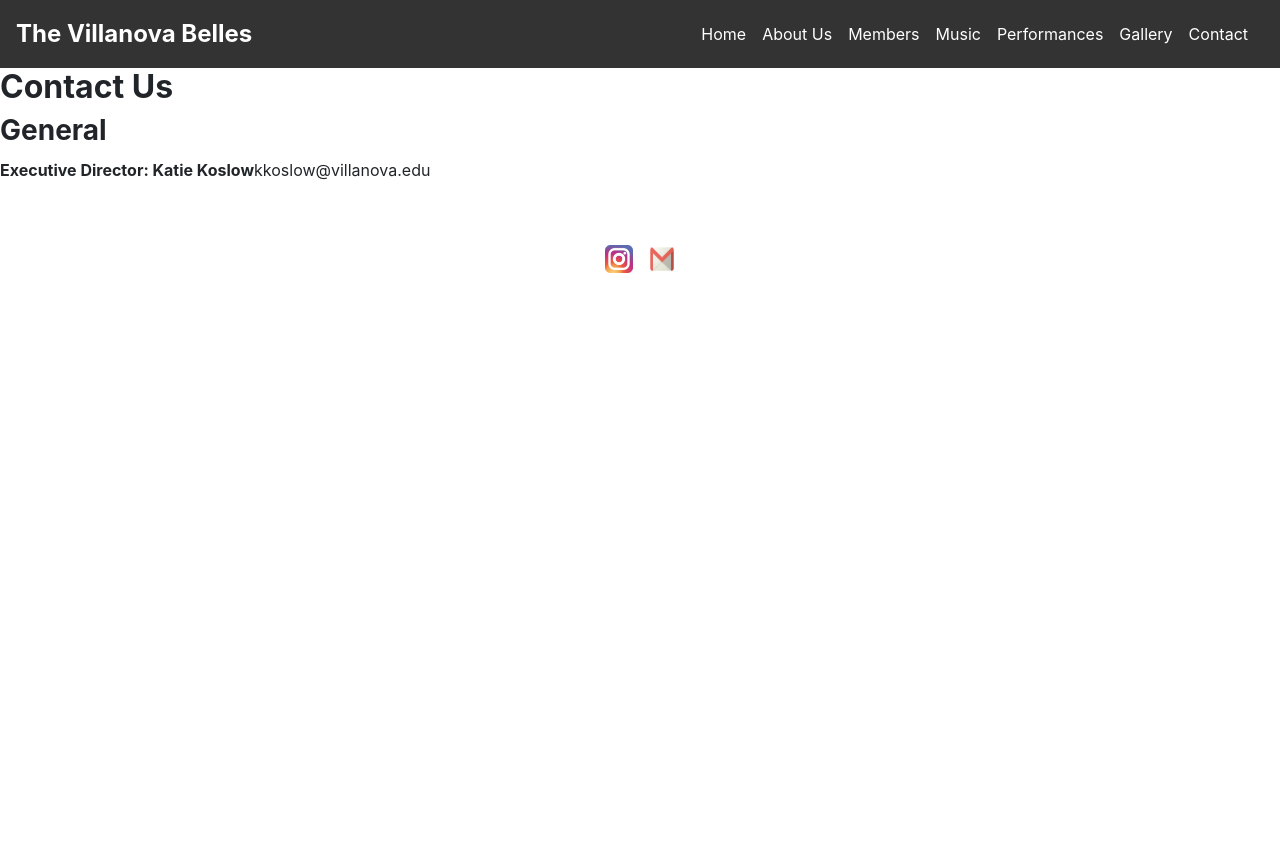
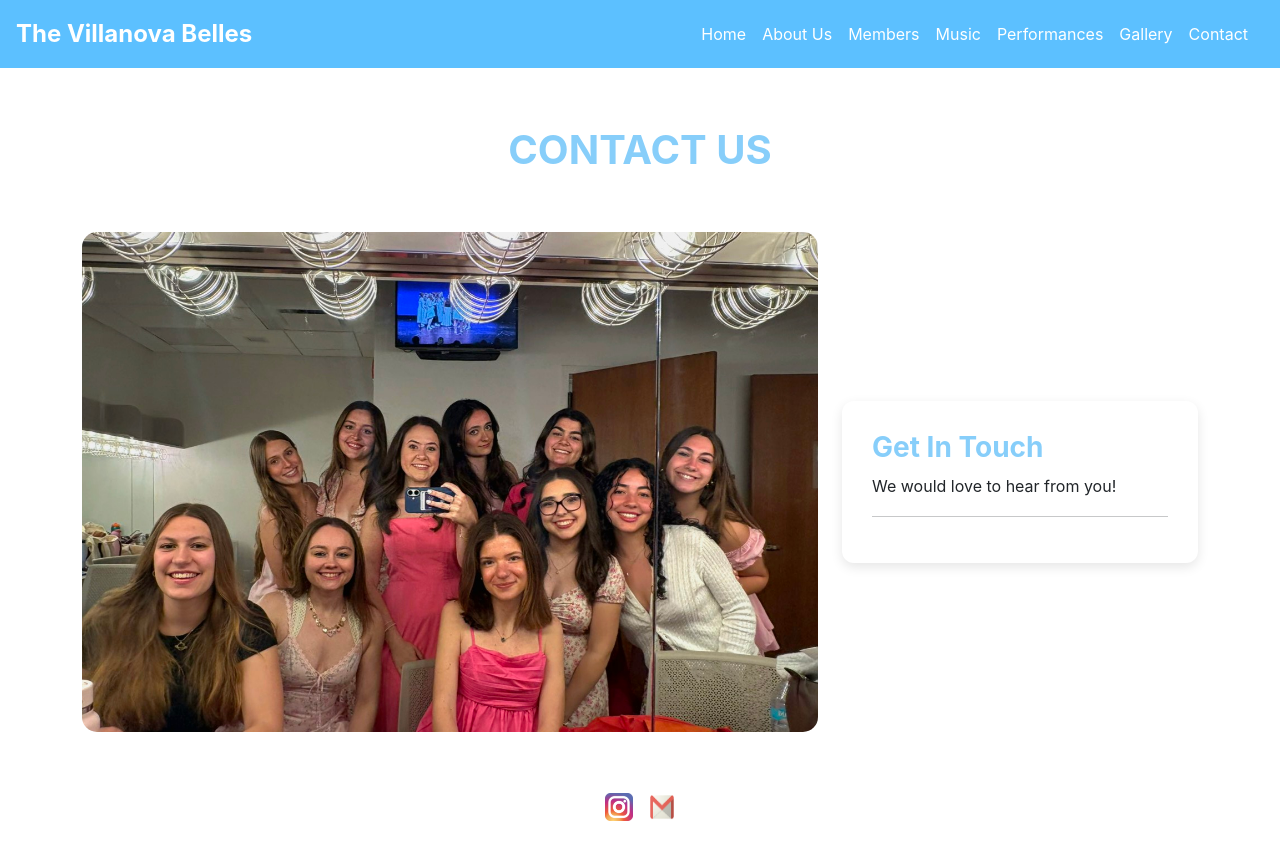
Before and after one commit to karalindonen/belles, a Next.js app: page /contact in a window 1280 px wide. Before the commit the page ends 800 px from the top, so only its background shows below. Built offline with nearby package versions, Linux system fonts and the light colour scheme; no server answers; the database is empty.

Commit message:
made really ugly footer

```diff
--- a/app/Navbar.css
+++ b/app/Navbar.css
@@ -2,7 +2,7 @@
     display: flex;
     justify-content: space-between;
     align-items: center;
-    background-color: #333;
+    background-color: rgb(92, 192, 255);
     color: #fff;
     padding: 1rem;
 }
--- a/app/Navbar.js
+++ b/app/Navbar.js
@@ -1,5 +1,5 @@
 import React from 'react';
-import './Navbar.css';
+import './navbar.css';
 import About from "./about/page";
 import Link from 'next/link';
 
--- a/app/contact/page.js
+++ b/app/contact/page.js
@@ -1,11 +1,118 @@
+"use client";
+
+import { useEffect, useState } from "react";
+import { db } from "../lib/firebase";
+import { ref, onValue } from "firebase/database";
+import Image from "next/image";
+
 export default function Contact () {
+    const [contactInfo, setContactInfo] = useState([]);
+
+   useEffect(() => {
+    const contactRef = ref(db, "contactInfo");
+    onValue(contactRef, (snapshot) => {
+      const data = snapshot.val();
+      if (data) {
+        setContactInfo(data);
+      }
+    });
+  }, []);
+
+   console.log(contactInfo);
+
     return (
-        <div className="contact-page">
-            <h2>Contact Us</h2>
-            <h3>General</h3>
-            <p><strong>Executive Director: Katie Koslow</strong>
-            kkoslow@villanova.edu</p>
+        <div className="container-md">
+        <div className="text-center mt-5 mb-5">
+          <h1 className="section-heading text-uppercase" style={memberStyle}>Contact Us</h1>
+        </div>
+        <div className="row align-items-center">
+        <div className="col-lg-8">
+            <div style={{ position: "relative", width: "100%", height: "500px" }}>
+              <Image
+                src="/images/contact.jpg"
+                alt="The Belles"
+                fill
+                style={{ objectFit: "cover", borderRadius: "15px" }}
+              />
+            </div>
+        </div>
+        <div className="col-lg-4">
+            <div style={cardStyle}>
+                <h3 style={titleStyle}>Get In Touch</h3>
+                <p>We would love to hear from you!</p>
+                <hr />
+
+                {contactInfo.email && (
+                    <div className="mb-3">
+                        <strong>Email</strong>
+                        <p><a href={'mailto:${contactInfo.email}'} style={linkStyle}>{contactInfo.email}</a></p>
+                    </div>
+                )}
+
+                {contactInfo.instagram && (
+                    <div className="mb-3">
+                        <strong>Instagram</strong>
+                        <p><a href={`https://www.instagram.com/${contactInfo.instagram}`} target="_blank" rel="noopener noreferrer" style={linkStyle}>{contactInfo.instagram}</a></p>
+                    </div>
+                )}
+
+                {/* {contactInfo.youtube && (
+                    <div className="mb-3">
+                        <strong>Youtube</strong>
+                        <p><a href={`https://www.youtube.com/${contactInfo.youtube}`} target="_blank" rel="noopener noreferrer" style={linkStyle}>{contactInfo.youtube}</a></p>
+                    </div>
+                )} */}
+
+                {/* {contactInfo.tiktok && (
+                    <div className="mb-3">
+                        <strong>TikTok</strong>
+                        <p><a href={`https://www.tiktok.com/${contactInfo.tiktok}`} target="_blank" rel="noopener noreferrer" style={linkStyle}>{contactInfo.tiktok}</a></p>
+                    </div>
+                )} */}
+
+                {contactInfo.vuSPA && (
+                    <div className="mb-3">
+                        <strong>Villanova Student Performing Arts</strong>
+                        <p><a href={contactInfo.vuSPA} target="_blank" rel="noopener noreferrer" style={linkStyle}>Check out Villanova's Student Performing Arts!</a></p>
+                    </div>
+                )}
+            </div>
 
         </div>
+        </div>
+    </div>
+        // <div className="contact-page">
+        //     <h2>Contact Us</h2>
+        //     <h3>General</h3>
+        //     <p><strong>Executive Director: Katie Koslow</strong>
+        //     kkoslow@villanova.edu</p>
+
+        // </div>
     );
 }
+
+const memberStyle = {
+  color: "lightskyblue",
+  padding: '10px'
+}
+
+const titleStyle = {
+  color: "lightskyblue",
+};
+
+const linkStyle = {
+  color: "lightskyblue",
+  textDecoration: "none",
+};
+
+const spotifyStyle = {
+  color: "#1DB954",
+  fontWeight: "bold",
+  textDecoration: "none",
+};
+
+const cardStyle = {
+  padding: "30px",
+  borderRadius: "12px",
+  boxShadow: "0 4px 12px rgba(0,0,0,0.1)",
+};
--- a/app/members/page.js
+++ b/app/members/page.js
@@ -41,7 +41,7 @@ export default function Members() {
   return (
     <div>
       <div className="container-md">
-        <div className="text-center">
+        <div className="text-center mt-5 mb-5">
           <h1 className="section-heading text-uppercase" style={memberStyle}>Current Members</h1>
         </div>
         <div className="row">
--- a/app/music/page.js
+++ b/app/music/page.js
@@ -20,7 +20,7 @@ export default function Music() {
 
   return (
     <div className="container-md">
-        <div className="text-center">
+        <div className="text-center mt-5">
           <h1 className="section-heading text-uppercase" style={memberStyle}>Current Setlist</h1>
         </div>
       <div className="container mt-5">
```
Also changed, not shown: app/styles.css, public/images/contact.jpg (added).
